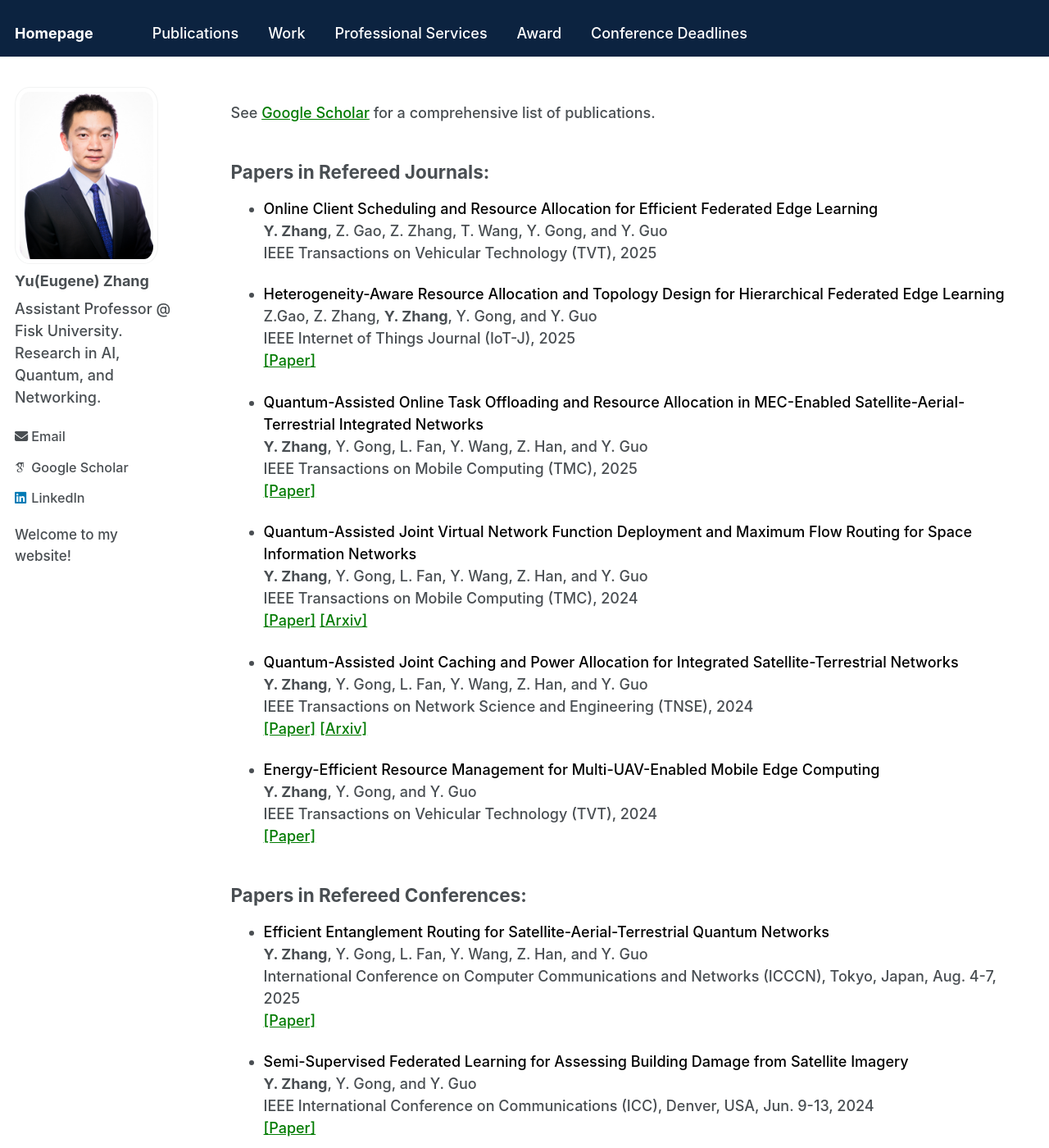
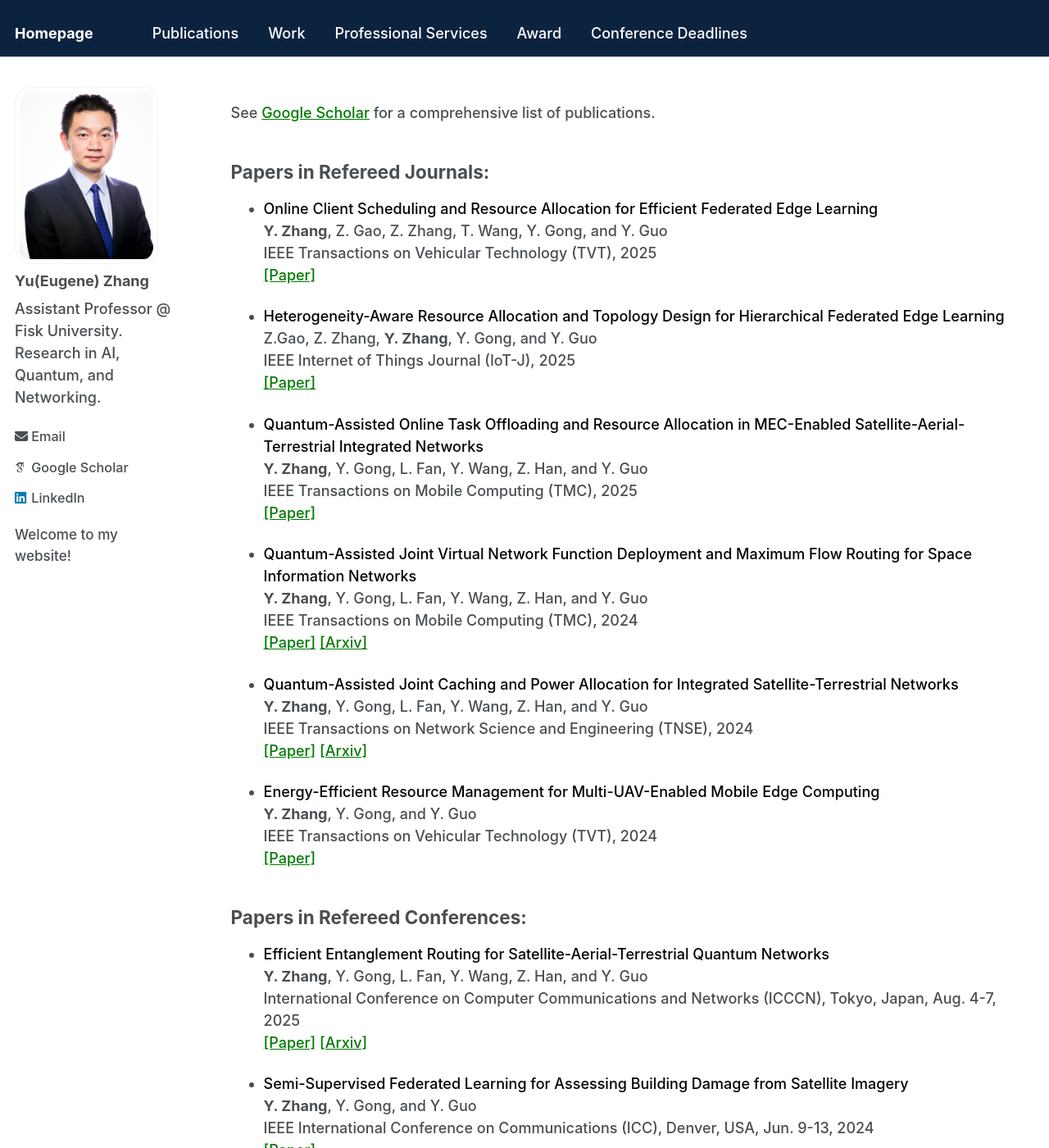
Before and after one commit to Yu-Zhang-Eugene/yu-zhang-eugene.github.io, a Jekyll site: the page built from _pages/publications.md, in a window 1280 px wide and 1400 px high. Shown: the whole window at 82% size. Built offline with Jekyll 4.4.1, drawn with Linux system fonts in a browser that asks for light colours; some web fonts are replaced; a script that is not in the unit is left out.

Commit message:
modified:   _pages/publications.md

```diff
--- a/_pages/publications.md
+++ b/_pages/publications.md
@@ -10,8 +10,9 @@ See <a href="https://scholar.google.com/citations?hl=en&user=p6z9Id4AAAAJ" class
 Papers in Refereed Journals:
 ------
 - <span style="color: black;"> Online Client Scheduling and Resource Allocation for Efficient Federated Edge Learning </span>
-__Y. Zhang__, Z. Gao, Z. Zhang, T. Wang, Y. Gong, and Y. Guo
-IEEE Transactions on Vehicular Technology (TVT), 2025
+  __Y. Zhang__, Z. Gao, Z. Zhang, T. Wang, Y. Gong, and Y. Guo
+  IEEE Transactions on Vehicular Technology (TVT), 2025
+  <a href="https://ieeexplore.ieee.org/document/11181192" class="custom-link" target="_blank">[Paper]</a>
 
 - <span style="color: black;"> Heterogeneity-Aware Resource Allocation and Topology Design for Hierarchical Federated Edge Learning </span>
   Z.Gao, Z. Zhang, __Y. Zhang__, Y. Gong, and Y. Guo
@@ -48,6 +49,7 @@ Papers in Refereed Conferences:
   __Y. Zhang__, Y. Gong, L. Fan, Y. Wang, Z. Han, and Y. Guo
 International Conference on Computer Communications and Networks (ICCCN), Tokyo, Japan, Aug. 4-7, 2025
 <a href="https://ieeexplore.ieee.org/abstract/document/11133770" class="custom-link" target="_blank">[Paper]</a>
+<a href="https://arxiv.org/abs/2409.13517" class="custom-link" target="_blank">[Arxiv]</a>
 
 - <span style="color: black;"> Semi-Supervised Federated Learning for Assessing Building Damage from Satellite Imagery </span>
   __Y. Zhang__, Y. Gong, and Y. Guo
```
